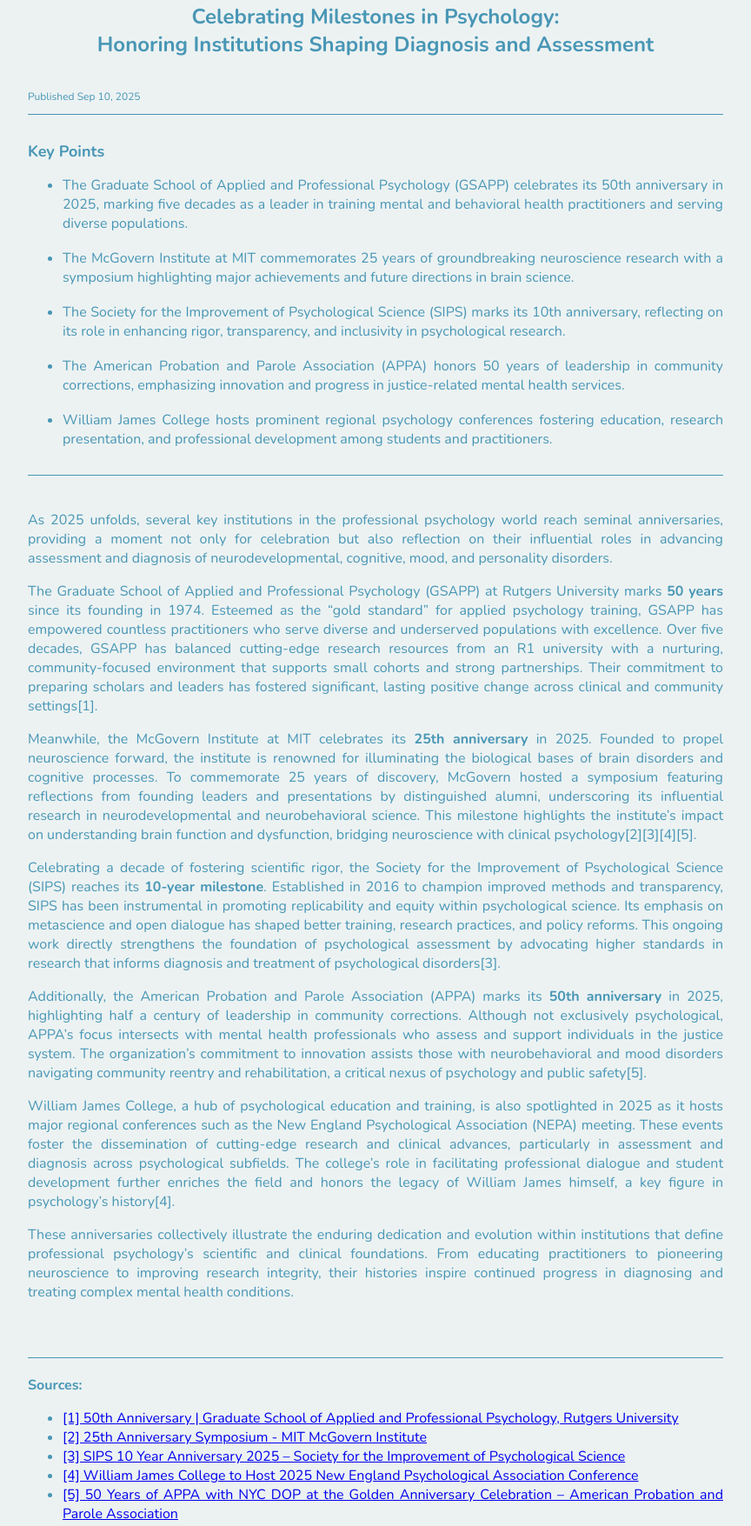
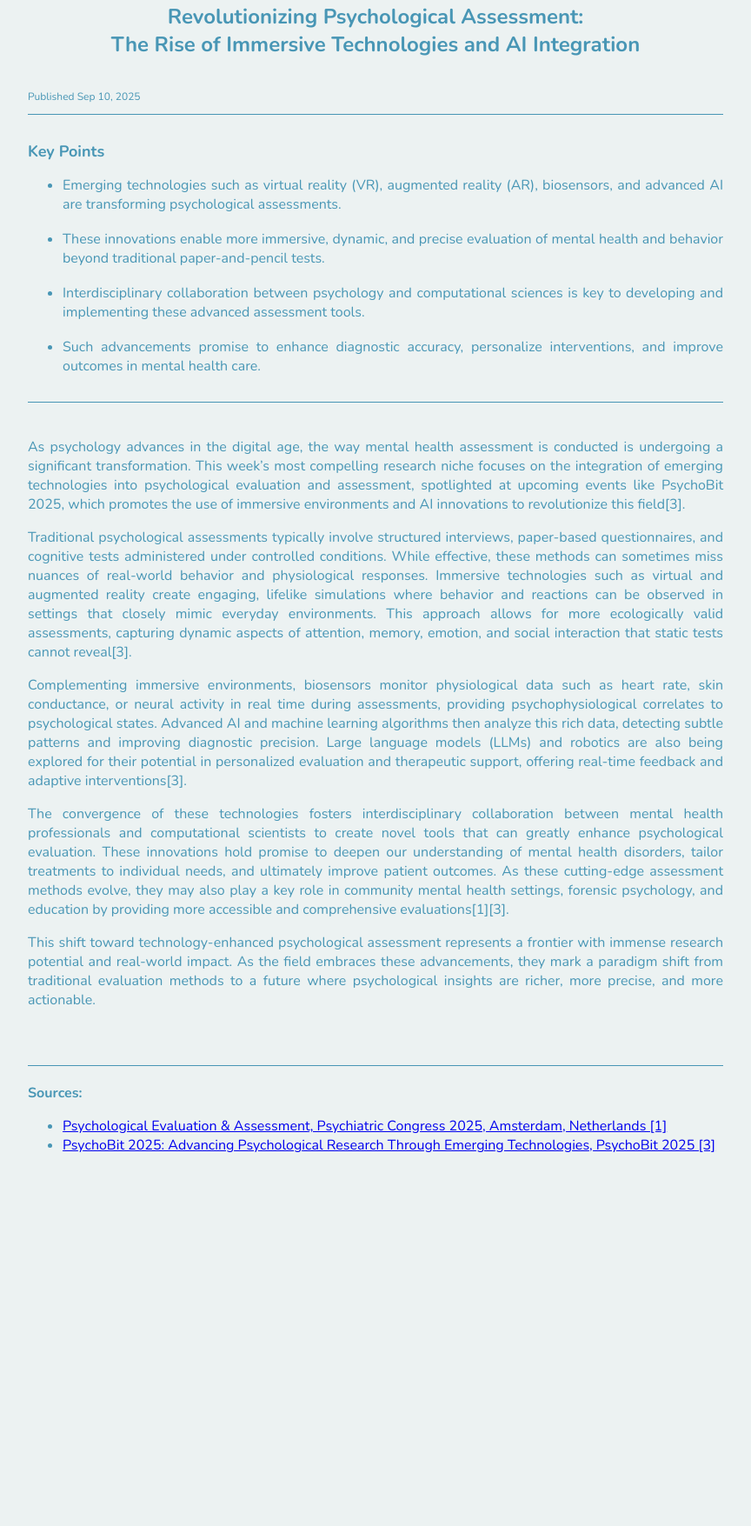
Before and after one commit to Grenghis-Khan/generated-blog-posts, a plain HTML site: page index.html in a window 1280 px wide. Shown: the part 453-2208 px from the top of the page at 87% size, without its empty margins (208-1072 px from the left). After the commit the page ends 1841 px from the top, so only its background shows below. Drawn offline with nearby package versions, Linux system fonts and the light colour scheme.

Commit message:
new post content

```diff
--- a/index.html
+++ b/index.html
@@ -12,7 +12,9 @@
         margin-bottom: 18px;
       }
     </style>
-    <title>Celebrating Milestones in Psychology:<br>Honoring Institutions Shaping Diagnosis and Assessment</title>
+    <title>
+      Revolutionizing Psychological Assessment: The Rise of Immersive Technologies and AI Integration
+    </title>
   </head>
   <body
     style="
@@ -41,7 +43,7 @@
 </div>
 <div style="max-width: 800px; margin: 0 20px 60px 20px; justify-self: center">
   <h1 style="text-align: center; font-size: 24px; margin: 56px 0 36px 0">
-    Celebrating Milestones in Psychology:<br>Honoring Institutions Shaping Diagnosis and Assessment
+      Revolutionizing Psychological Assessment:<br>The Rise of Immersive Technologies and AI Integration
   </h1>
 <p style="font-size: 12px">Published Sep 10, 2025</p>
 <hr
@@ -54,11 +56,10 @@
 />
 <h2 style="font-size: 18px">Key Points</h2>
 <ul class="key-points">
-  <li>The Graduate School of Applied and Professional Psychology (GSAPP) celebrates its 50th anniversary in 2025, marking five decades as a leader in training mental and behavioral health practitioners and serving diverse populations.</li>
-  <li>The McGovern Institute at MIT commemorates 25 years of groundbreaking neuroscience research with a symposium highlighting major achievements and future directions in brain science.</li>
-  <li>The Society for the Improvement of Psychological Science (SIPS) marks its 10th anniversary, reflecting on its role in enhancing rigor, transparency, and inclusivity in psychological research.</li>
-  <li>The American Probation and Parole Association (APPA) honors 50 years of leadership in community corrections, emphasizing innovation and progress in justice-related mental health services.</li>
-  <li>William James College hosts prominent regional psychology conferences fostering education, research presentation, and professional development among students and practitioners.</li>
+  <li>Emerging technologies such as virtual reality (VR), augmented reality (AR), biosensors, and advanced AI are transforming psychological assessments.</li>
+  <li>These innovations enable more immersive, dynamic, and precise evaluation of mental health and behavior beyond traditional paper-and-pencil tests.</li>
+  <li>Interdisciplinary collaboration between psychology and computational sciences is key to developing and implementing these advanced assessment tools.</li>
+  <li>Such advancements promise to enhance diagnostic accuracy, personalize interventions, and improve outcomes in mental health care.</li>
 </ul>
 <hr
   style="
@@ -68,27 +69,15 @@
     margin: 30px 0 40px 0;
   "
 />
-<p>
-  As 2025 unfolds, several key institutions in the professional psychology world reach seminal anniversaries, providing a moment not only for celebration but also reflection on their influential roles in advancing assessment and diagnosis of neurodevelopmental, cognitive, mood, and personality disorders.
-</p>
-<p>
-  The Graduate School of Applied and Professional Psychology (GSAPP) at Rutgers University marks <strong>50 years</strong> since its founding in 1974. Esteemed as the “gold standard” for applied psychology training, GSAPP has empowered countless practitioners who serve diverse and underserved populations with excellence. Over five decades, GSAPP has balanced cutting-edge research resources from an R1 university with a nurturing, community-focused environment that supports small cohorts and strong partnerships. Their commitment to preparing scholars and leaders has fostered significant, lasting positive change across clinical and community settings[1].
-</p>
-<p>
-  Meanwhile, the McGovern Institute at MIT celebrates its <strong>25th anniversary</strong> in 2025. Founded to propel neuroscience forward, the institute is renowned for illuminating the biological bases of brain disorders and cognitive processes. To commemorate 25 years of discovery, McGovern hosted a symposium featuring reflections from founding leaders and presentations by distinguished alumni, underscoring its influential research in neurodevelopmental and neurobehavioral science. This milestone highlights the institute’s impact on understanding brain function and dysfunction, bridging neuroscience with clinical psychology[2][3][4][5].
-</p>
-<p>
-  Celebrating a decade of fostering scientific rigor, the Society for the Improvement of Psychological Science (SIPS) reaches its <strong>10-year milestone</strong>. Established in 2016 to champion improved methods and transparency, SIPS has been instrumental in promoting replicability and equity within psychological science. Its emphasis on metascience and open dialogue has shaped better training, research practices, and policy reforms. This ongoing work directly strengthens the foundation of psychological assessment by advocating higher standards in research that informs diagnosis and treatment of psychological disorders[3].
-</p>
-<p>
-  Additionally, the American Probation and Parole Association (APPA) marks its <strong>50th anniversary</strong> in 2025, highlighting half a century of leadership in community corrections. Although not exclusively psychological, APPA’s focus intersects with mental health professionals who assess and support individuals in the justice system. The organization’s commitment to innovation assists those with neurobehavioral and mood disorders navigating community reentry and rehabilitation, a critical nexus of psychology and public safety[5].
-</p>
-<p>
-  William James College, a hub of psychological education and training, is also spotlighted in 2025 as it hosts major regional conferences such as the New England Psychological Association (NEPA) meeting. These events foster the dissemination of cutting-edge research and clinical advances, particularly in assessment and diagnosis across psychological subfields. The college’s role in facilitating professional dialogue and student development further enriches the field and honors the legacy of William James himself, a key figure in psychology’s history[4].
-</p>
-<p>
-  These anniversaries collectively illustrate the enduring dedication and evolution within institutions that define professional psychology’s scientific and clinical foundations. From educating practitioners to pioneering neuroscience to improving research integrity, their histories inspire continued progress in diagnosing and treating complex mental health conditions.
-</p>
+<p>As psychology advances in the digital age, the way mental health assessment is conducted is undergoing a significant transformation. This week’s most compelling research niche focuses on the integration of emerging technologies into psychological evaluation and assessment, spotlighted at upcoming events like PsychoBit 2025, which promotes the use of immersive environments and AI innovations to revolutionize this field[3].</p>
+
+<p>Traditional psychological assessments typically involve structured interviews, paper-based questionnaires, and cognitive tests administered under controlled conditions. While effective, these methods can sometimes miss nuances of real-world behavior and physiological responses. Immersive technologies such as virtual and augmented reality create engaging, lifelike simulations where behavior and reactions can be observed in settings that closely mimic everyday environments. This approach allows for more ecologically valid assessments, capturing dynamic aspects of attention, memory, emotion, and social interaction that static tests cannot reveal[3].</p>
+
+<p>Complementing immersive environments, biosensors monitor physiological data such as heart rate, skin conductance, or neural activity in real time during assessments, providing psychophysiological correlates to psychological states. Advanced AI and machine learning algorithms then analyze this rich data, detecting subtle patterns and improving diagnostic precision. Large language models (LLMs) and robotics are also being explored for their potential in personalized evaluation and therapeutic support, offering real-time feedback and adaptive interventions[3].</p>
+
+<p>The convergence of these technologies fosters interdisciplinary collaboration between mental health professionals and computational scientists to create novel tools that can greatly enhance psychological evaluation. These innovations hold promise to deepen our understanding of mental health disorders, tailor treatments to individual needs, and ultimately improve patient outcomes. As these cutting-edge assessment methods evolve, they may also play a key role in community mental health settings, forensic psychology, and education by providing more accessible and comprehensive evaluations[1][3].</p>
+
+<p>This shift toward technology-enhanced psychological assessment represents a frontier with immense research potential and real-world impact. As the field embraces these advancements, they mark a paradigm shift from traditional evaluation methods to a future where psychological insights are richer, more precise, and more actionable.</p>
 <hr
   style="
     border: none;
@@ -99,11 +88,8 @@
 />
 <p><strong>Sources:</strong></p>
   <ul>
-    <li><a href="https://gsapp.rutgers.edu/50th-anniversary" target="_blank">[1] 50th Anniversary | Graduate School of Applied and Professional Psychology, Rutgers University</a></li>
-    <li><a href="https://mcgovern.mit.edu/events/mcgovern-institute-annual-symposium/2025-anniversary-symposium/" target="_blank">[2] 25th Anniversary Symposium - MIT McGovern Institute</a></li>
-    <li><a href="https://improvingpsych.org/2025/05/19/sips-10-year-anniversary-2025/" target="_blank">[3] SIPS 10 Year Anniversary 2025 – Society for the Improvement of Psychological Science</a></li>
-    <li><a href="https://www.williamjames.edu/news/william-james-college-to-host-2025-new-england-psychological-association-conference.html" target="_blank">[4] William James College to Host 2025 New England Psychological Association Conference</a></li>
-    <li><a href="https://www.appa-net.org/institutes/2025-NYC/" target="_blank">[5] 50 Years of APPA with NYC DOP at the Golden Anniversary Celebration – American Probation and Parole Association</a></li>
+    <li><a href="https://psychiatriccongress.europeannualconferences.com/events-list/psychological-evaluation-assessment" target="_blank">Psychological Evaluation & Assessment, Psychiatric Congress 2025, Amsterdam, Netherlands [1]</a></li>
+    <li><a href="https://metroxraine.org/psychobit2025" target="_blank">PsychoBit 2025: Advancing Psychological Research Through Emerging Technologies, PsychoBit 2025 [3]</a></li>
   </ul>
 </div>
 </body>
```
